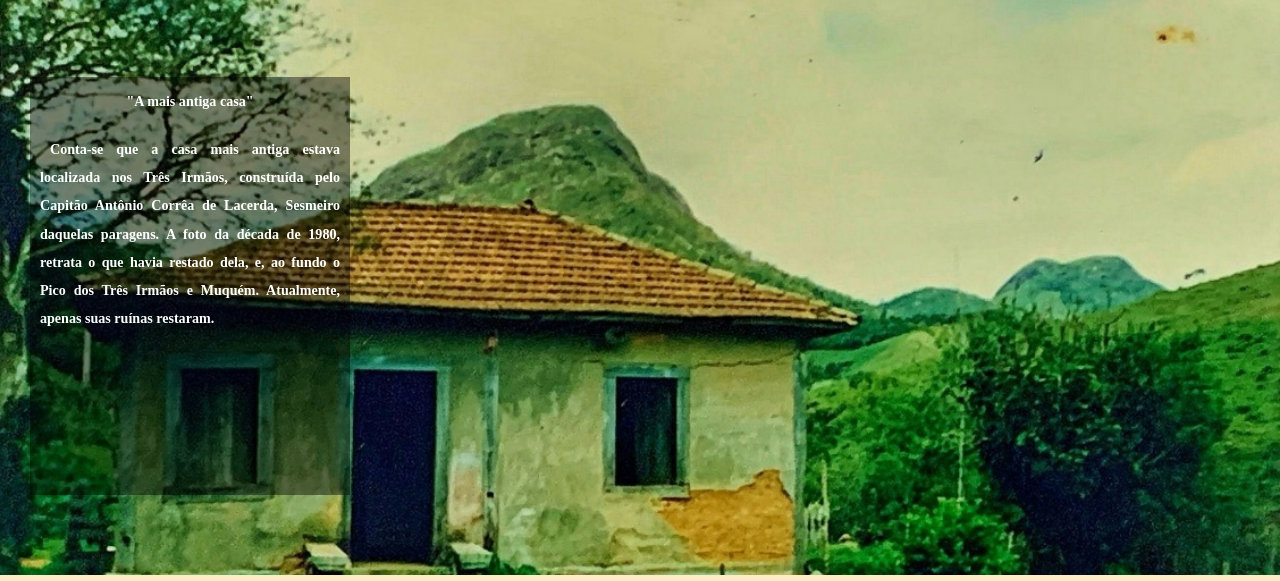
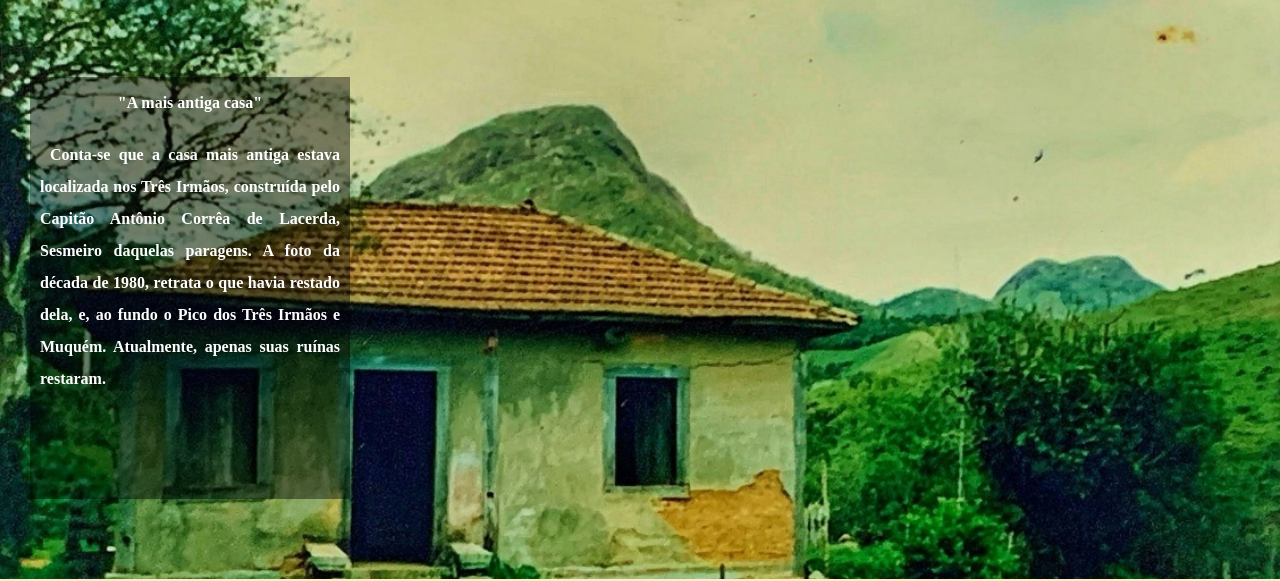
Before and after one commit to vitorschelb/html-css, a plain HTML site: page projects/window-to-the-past/index.html in a window 1280 px wide. Shown: the part 225-806 px from the top of the page. Drawn offline with Linux system fonts and the light colour scheme; a web font is replaced by a local one.

Commit message:
Update style.css

```diff
--- a/projects/window-to-the-past/style.css
+++ b/projects/window-to-the-past/style.css
@@ -47,7 +47,7 @@ section {
     padding-left: 30px;
     line-height: 2em;
     font-family: var(--fonte-escrito);
-    font-size: 1.1vw;
+    font-size: 1em;
     text-align: justify;
     font-weight: bold;
 }
```
